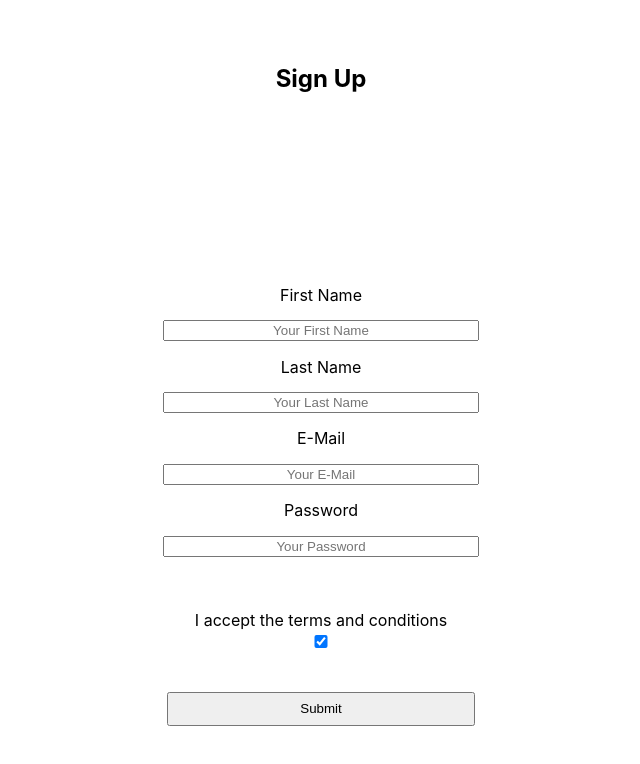
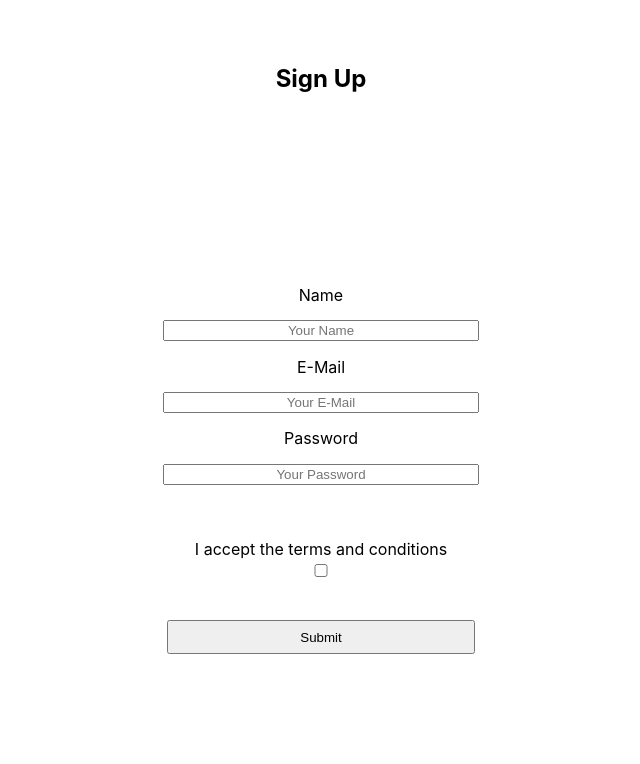
Before and after one commit to BW-Wunderlist-2/front-end, a React (Create React App) app in the folder my-app/: page / in a window 1280 px wide. Shown: the top 764 px of the page, without its empty margins (319-959 px from the left). Built offline with nearby package versions, Linux system fonts and the light colour scheme.

Commit message:
working on validation

```diff
--- a/my-app/src/App.js
+++ b/my-app/src/App.js
@@ -6,6 +6,11 @@ import Login from './Login'
 import { BrowserRouter as Router, Route, Link } from 'react-router-dom'
 
 function App() {
+
+
+
+
+
   return (
     <div className="App">
 
--- a/my-app/src/SignUp.js
+++ b/my-app/src/SignUp.js
@@ -36,21 +36,37 @@ const SignUp = (props) => {
 
     const [formValue, setFormValue] = useState({
         name: "",
-        value: "",
+        email: "",
+        password: "",
+        cbx: "on"
 
     })
+    console.log(formValue)
+
+
+
+    const addUser = (newUser) => {
+        setFormValue({...formValue, newUser})
+    }
 
 
     const onSubmit = (event) => {
         event.preventDefault()
+        addUser(formValue)
+        setFormValue({name: "", email: "", password: "", cbx: "off"})
+
     }
 
     const onChange = (event) => {
         setFormValue({
             ...formValue, [event.target.name] : event.target.value
+
         })
 
+
     }
+
+
 
 
 
@@ -59,25 +75,14 @@ const SignUp = (props) => {
         <StyledSignUp>
             <h2>Sign Up</h2>
             <form onSubmit={onSubmit}>
-                <label> First Name
+                <label> Name
                     <input
                     type='text'
-                    placeholder="Your First Name"
-                    name="firstname"
-                    value={formValue.firstname}
+                    placeholder="Your Name"
+                    name="name"
+                    value={formValue.name}
                     onChange={onChange}
 
-
-                    />
-                </label>
-
-                <label> Last Name
-                    <input
-                    type='text'
-                    placeholder="Your Last Name"
-                    name="lastname"
-                    value={formValue.lastname}
-                    onChange={onChange}
 
                     />
                 </label>
@@ -109,8 +114,7 @@ const SignUp = (props) => {
                     type='checkbox'
                     name="cbx"
                     required
-                    checked
-                    onChange={onChange}
+                    // onChange={onChange}
 
 
                     />
```
Also changed, not shown: my-app/src/schema.js (added, +16 -0 lines), 1 other file (tests, documents, lock files or other folders).
